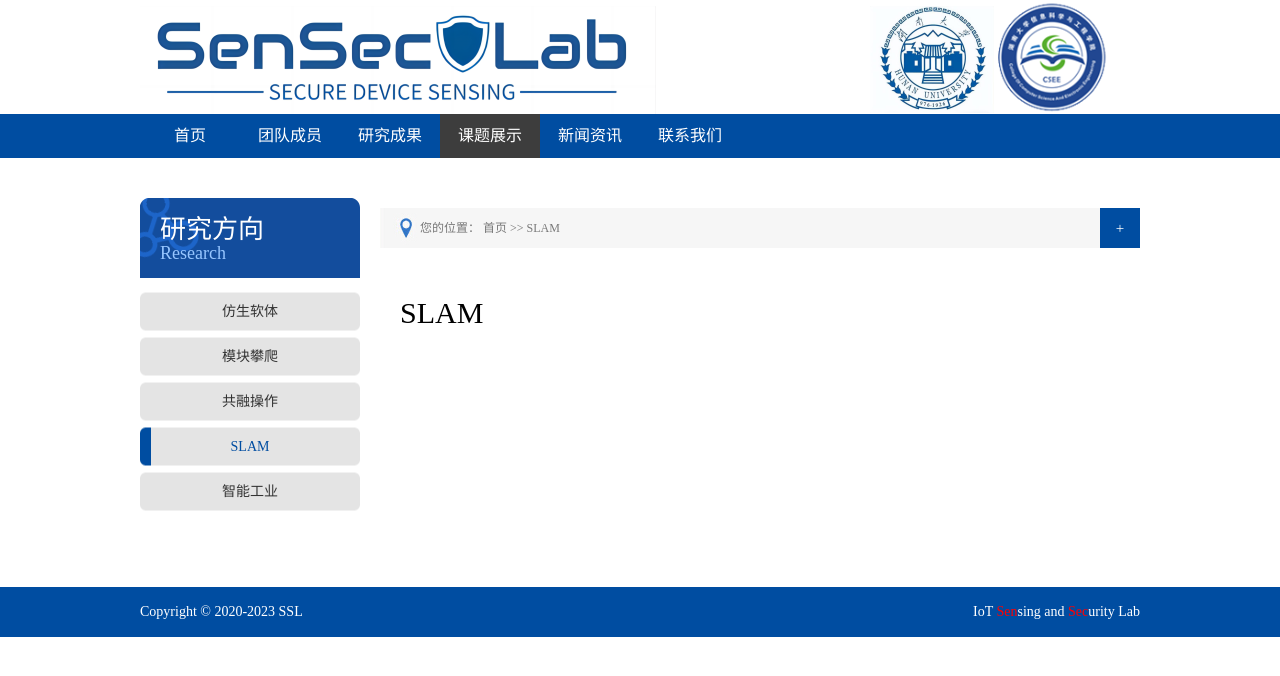
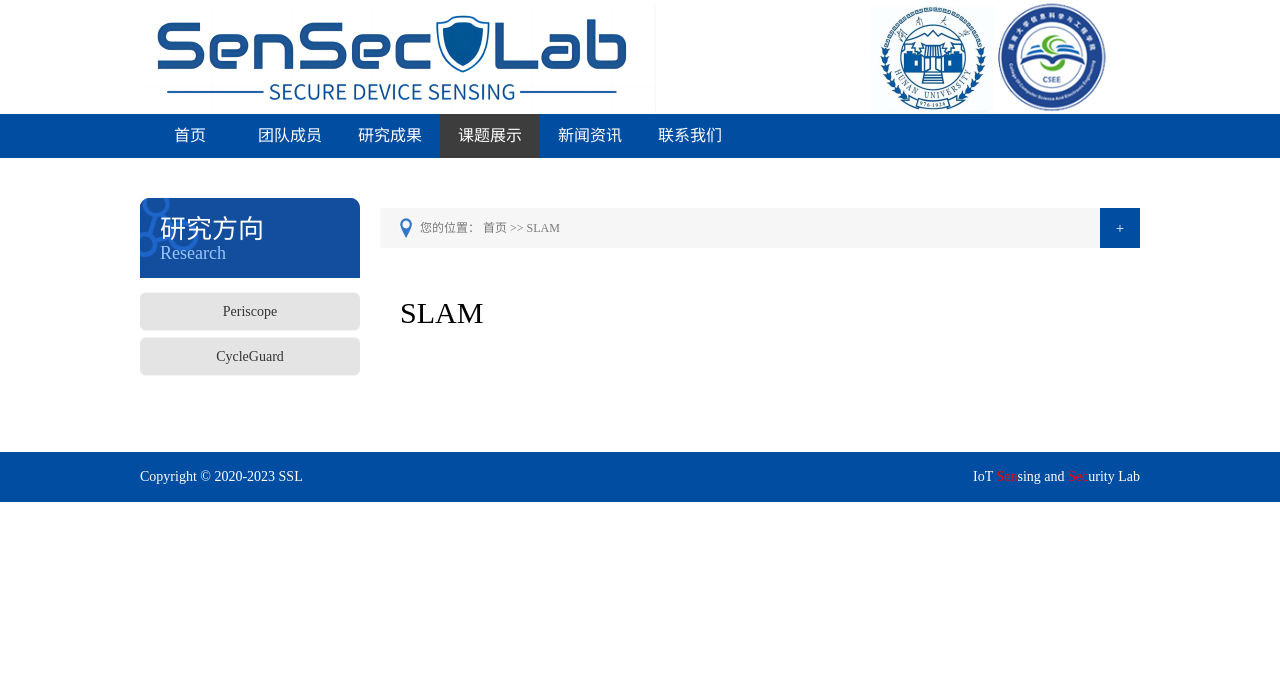
Before and after one commit to Wenqiangjin/wenqiangjin.github.io, a Jekyll site: the page built from pages/slam.html, in a window 1280 px wide. Shown: the top 676 px of the page. Built offline with Jekyll 4.4.1, drawn with Linux system fonts in a browser that asks for light colours.

Commit message:
navi change

```diff
--- a/_includes/page-nav.html
+++ b/_includes/page-nav.html
@@ -12,11 +12,12 @@
         <li class="{% if page.type == '专利' %}this{% endif %}"><a title="专利" href="{{ site.url }}/patent/">专利</a></li>
         <li class="{% if page.type == '获奖' %}this{% endif %}"><a title="获奖" href="{{ site.url }}/award/">获奖</a></li>
         {% endif %}{% if page.category == 'research' %}
-        <li class="{% if page.type == '仿生软体' %}this{% endif %}"><a title="仿生软体" href="{{ site.url }}/soft-robotics/">仿生软体</a></li>
-        <li class="{% if page.type == '模块攀爬' %}this{% endif %}"><a title="模块攀爬" href="{{ site.url }}/module-climbing/">模块攀爬</a></li>
-        <li class="{% if page.type == '共融操作' %}this{% endif %}"><a title="共融操作" href="{{ site.url }}/human-robotics/">共融操作</a></li>
+        <li class="{% if page.type == 'Periscope' %}this{% endif %}"><a title="Periscope" href="{{ site.url }}/soft-robotics/">Periscope</a></li>
+        <li class="{% if page.type == 'CycleGuard' %}this{% endif %}"><a title="CycleGuard" href="{{ site.url }}/module-climbing/">CycleGuard</a></li>
+        <!-- <li class="{% if page.type == '共融操作' %}this{% endif %}"><a title="共融操作" href="{{ site.url }}/human-robotics/">共融操作</a></li>
         <li class="{% if page.type == 'SLAM' %}this{% endif %}"><a title="SLAM" href="{{ site.url }}/slam/">SLAM</a></li>
-        <li class="{% if page.type == '智能工业' %}this{% endif %}"><a title="智能工业" href="{{ site.url }}/intelligent-industry/">智能工业</a></li>{% endif %}{% if page.category == 'lab-news' %}
+        <li class="{% if page.type == '智能工业' %}this{% endif %}"><a title="智能工业" href="{{ site.url }}/intelligent-industry/">智能工业</a></li> -->
+        {% endif %}{% if page.category == 'lab-news' %}
 <!--        <li class="{% if page.type == '学习交流' %}this{% endif %}"><a title="学习交流" href="{{ site.url }}/learning-exchange/">学习交流</a></li>-->
 <!--        <li class="{% if page.type == '文娱活动' %}this{% endif %}"><a title="文娱活动" href="{{ site.url }}/entertainment/">文娱活动</a></li>-->
         {% endif %}{% if page.category == 'contact' %}
```
Also changed, not shown: 2 other files.
